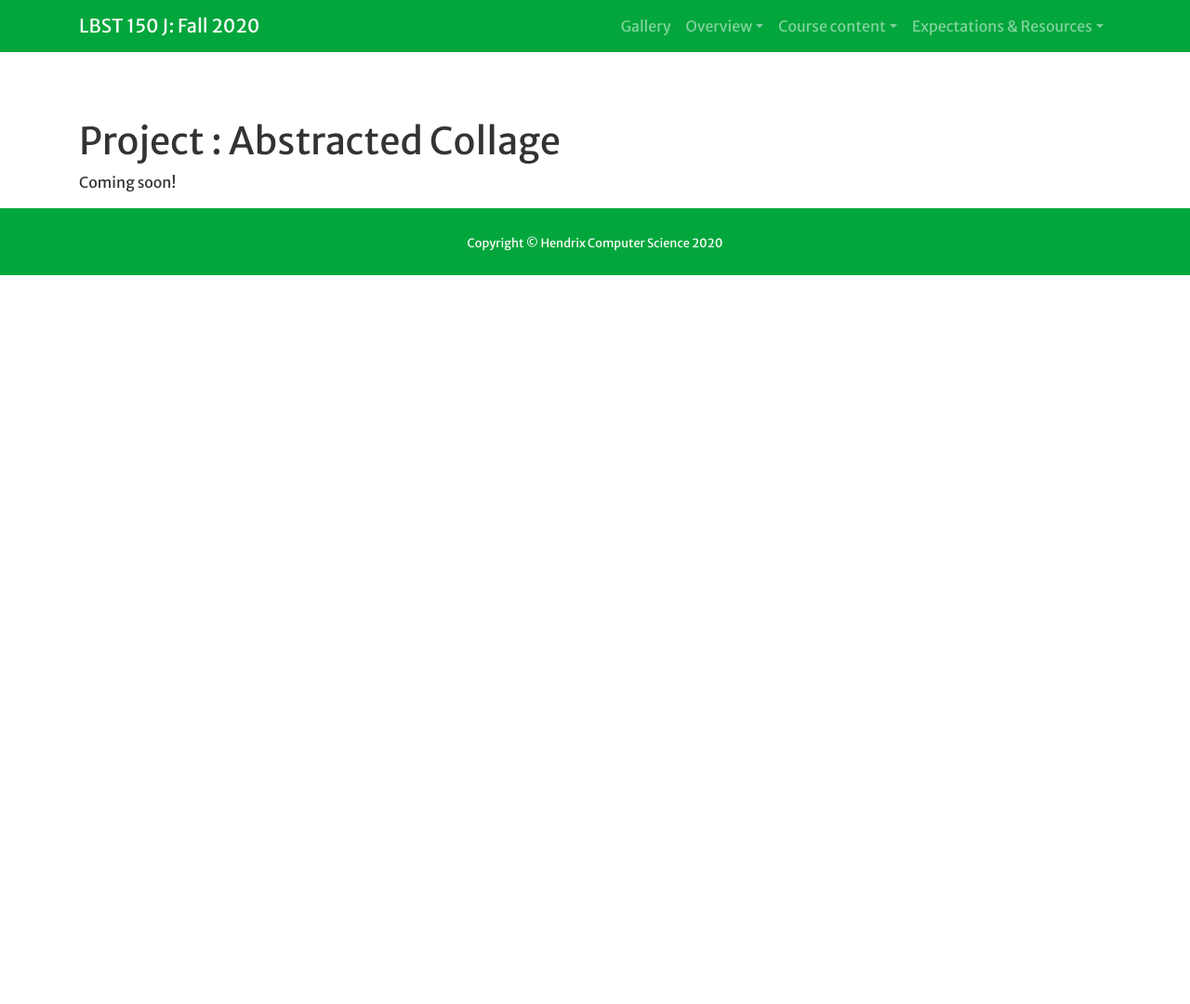
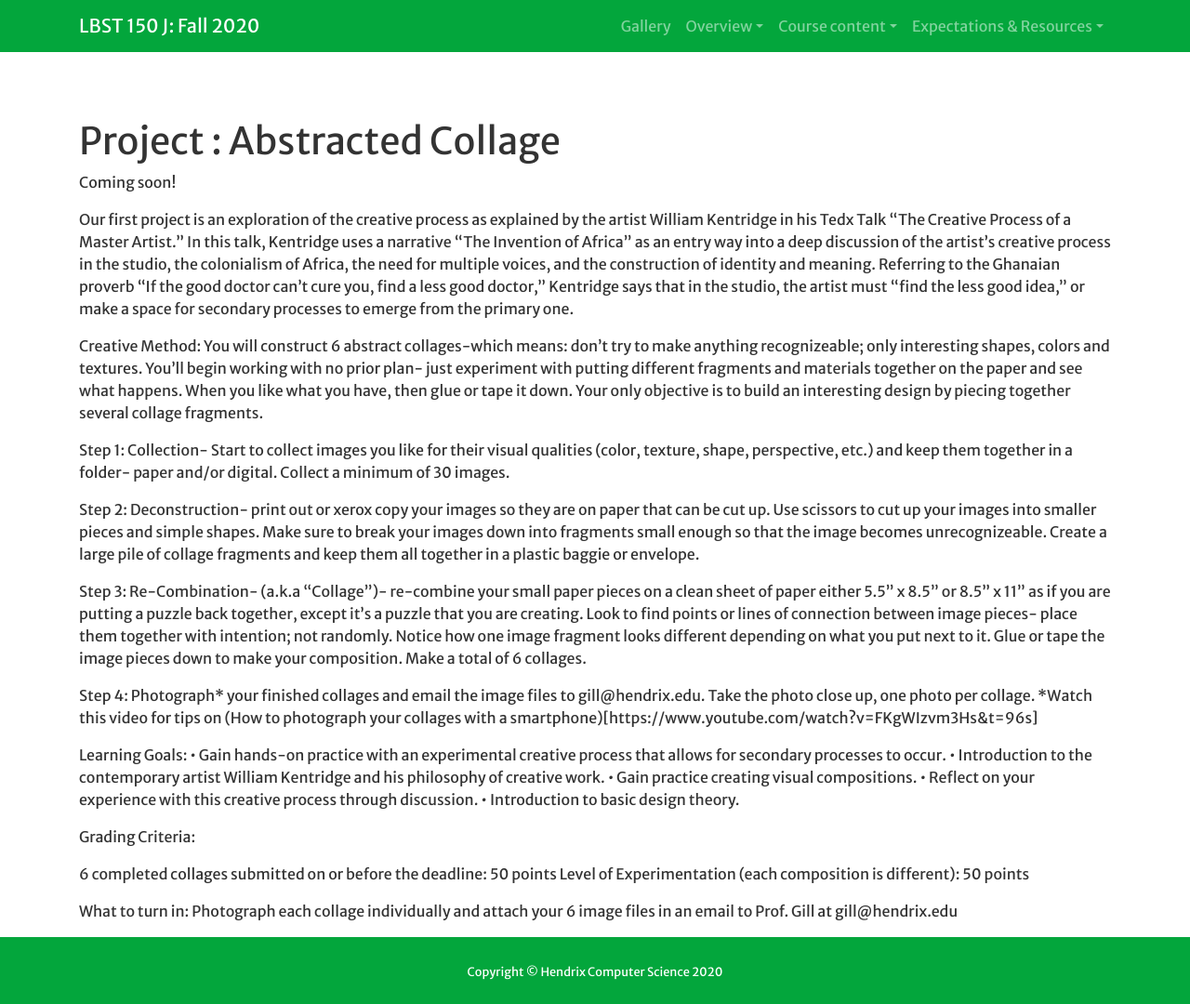
Before and after one commit to Hendrix-CS/creativity-TEC, a Jekyll site: the page built from projects/collage.md, in a window 1280 px wide and 1080 px high. Shown: the whole window at 93% size. Built offline with Jekyll 4.4.1, drawn with Linux system fonts in a browser that asks for light colours; a script that is not in the unit is left out.

Commit message:
Update collage.md

```diff
--- a/projects/collage.md
+++ b/projects/collage.md
@@ -7,10 +7,10 @@ due: Monday, September 28, 2020
 
 Coming soon!
 
-<!--Our first project is an exploration of the creative process as explained by the artist William Kentridge in his Tedx Talk “The Creative Process of a Master Artist.” In this talk, Kentridge uses a narrative “The Invention of Africa” as an entry way into a deep discussion of the artist’s creative process in the studio, the colonialism of Africa, the need for multiple voices, and the construction of identity and meaning. Referring to the Ghanaian proverb “If the good doctor can’t cure you, find a less good doctor,” Kentridge says that in the studio, the artist must “find the less good idea,” or make a space for secondary processes to emerge from the primary one. -->
-<!-- ----------- -->
+Our first project is an exploration of the creative process as explained by the artist William Kentridge in his Tedx Talk “The Creative Process of a Master Artist.” In this talk, Kentridge uses a narrative “The Invention of Africa” as an entry way into a deep discussion of the artist’s creative process in the studio, the colonialism of Africa, the need for multiple voices, and the construction of identity and meaning. Referring to the Ghanaian proverb “If the good doctor can’t cure you, find a less good doctor,” Kentridge says that in the studio, the artist must “find the less good idea,” or make a space for secondary processes to emerge from the primary one.
 
-<!--Creative Method: You will construct 6 abstract collages-which means: don’t try to make anything recognizeable; only interesting shapes, colors and textures. You’ll begin working with no prior plan- just experiment with putting different fragments and materials together on the paper and see what happens. When you like what you have, then glue or tape it down. Your only objective is to build an interesting design by piecing together several collage fragments.
+
+Creative Method: You will construct 6 abstract collages-which means: don’t try to make anything recognizeable; only interesting shapes, colors and textures. You’ll begin working with no prior plan- just experiment with putting different fragments and materials together on the paper and see what happens. When you like what you have, then glue or tape it down. Your only objective is to build an interesting design by piecing together several collage fragments.
 
 Step 1: Collection- Start to collect images you like for their visual qualities (color, texture, shape, perspective, etc.) and keep them together in a folder- paper and/or digital. Collect a minimum of 30 images.
 
@@ -32,5 +32,4 @@ Grading Criteria:
 6 completed collages submitted on or before the deadline: 50 points
 Level of Experimentation (each composition is different): 50 points
 
-
-<!-- What to turn in:  Photograph each collage individually and attach your 6 image files in an email to Prof. Gill at gill@hendrix.edu-->
+What to turn in:  Photograph each collage individually and attach your 6 image files in an email to Prof. Gill at gill@hendrix.edu
```
